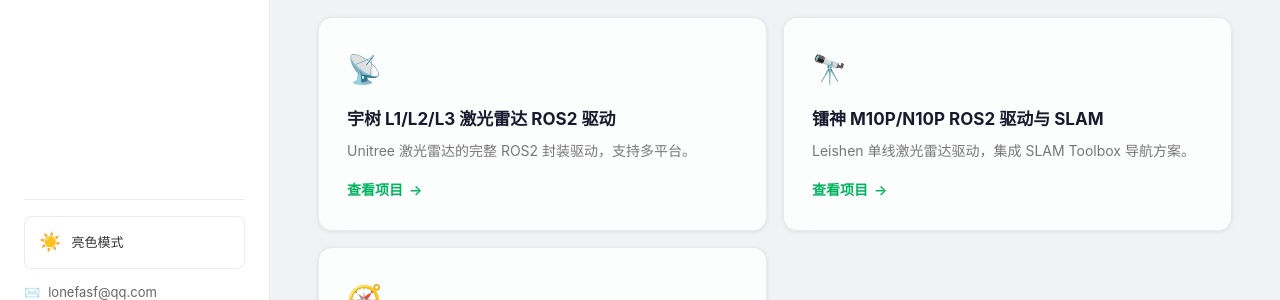
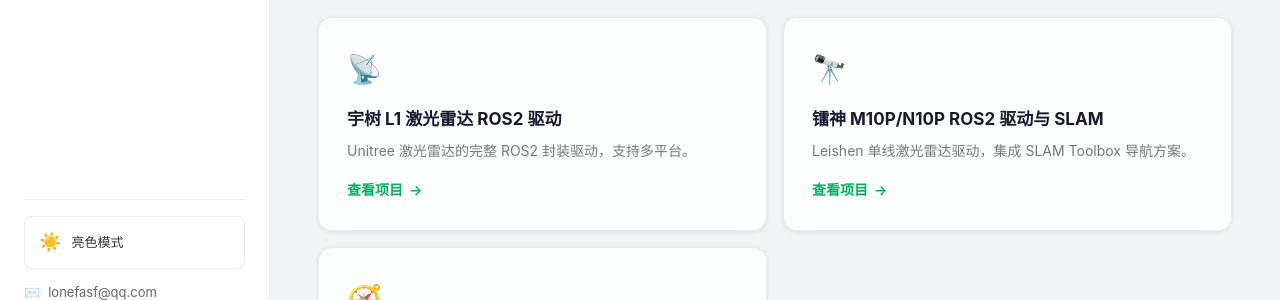
Before and after one commit to LONEFORME/LONEFORME.github.io, a Jekyll site: the page built from index.html, in a window 1280 px wide and 900 px high. Shown: the part 447-747 px from the top of the window. Built offline with Jekyll 4.4.1, drawn with Linux system fonts in a browser that asks for light colours.

Commit message:
fix: 修正首页宇树雷达型号

```diff
--- a/index.html
+++ b/index.html
@@ -26,7 +26,7 @@
 <div class="card-grid">
   <div class="card">
     <div class="card-icon">📡</div>
-    <h3>宇树 L1/L2/L3 激光雷达 ROS2 驱动</h3>
+    <h3>宇树 L1 激光雷达 ROS2 驱动</h3>
     <p>Unitree 激光雷达的完整 ROS2 封装驱动，支持多平台。</p>
     <a href="https://github.com/LONEFORME/N100" class="card-link">查看项目</a>
   </div>
```
